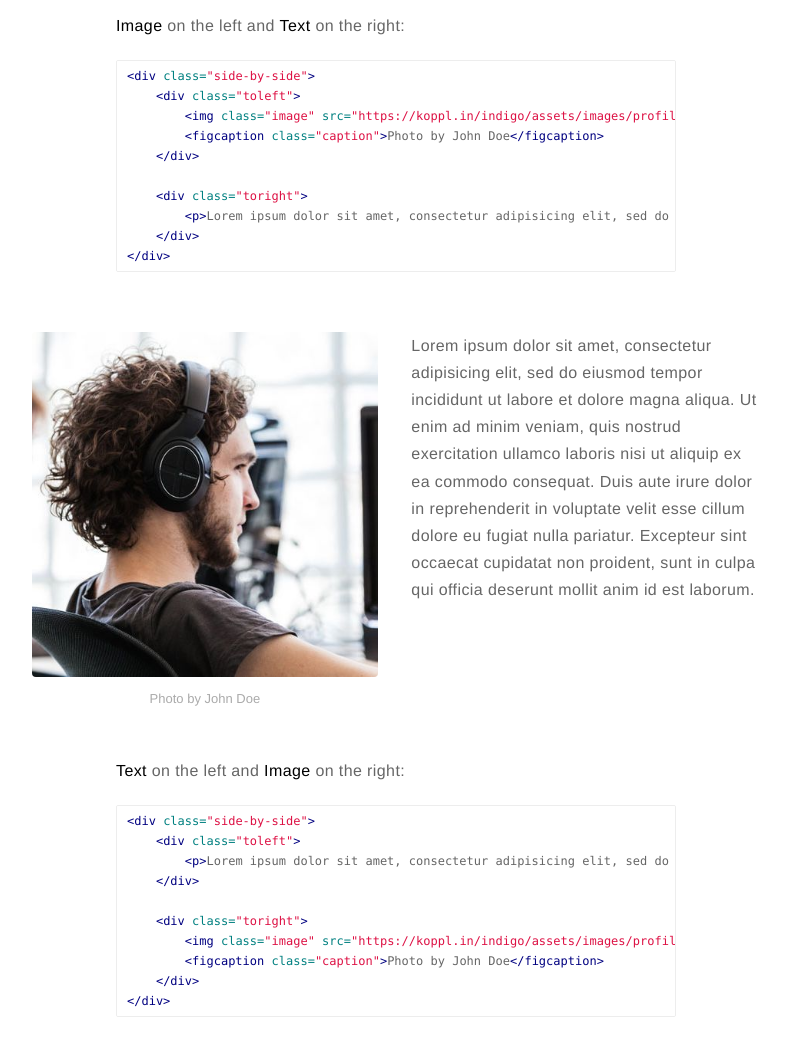
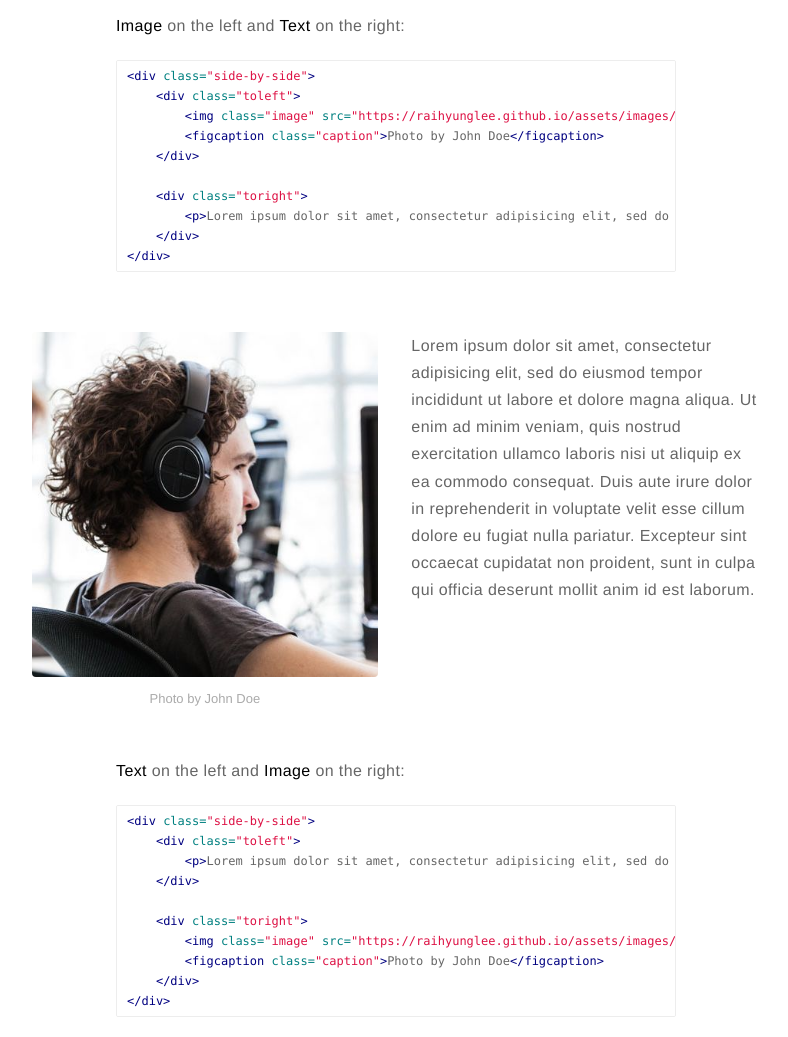
Before and after one commit to RaihyungLee/RaihyungLee.github.io, a Jekyll site: the page built from _posts/2015-02-24-markdown-extra-components.markdown, in a window 1280 px wide and 1400 px high, scrolled down 1068 px. Shown: the part 151-1188 px from the top of the window, without its empty margins (244-1032 px from the left). Built offline with Jekyll 4.4.1, drawn with Linux system fonts in a browser that asks for light colours; comment, search, counter and statistics services are not loaded; part of the change alters nothing that is shown; some of the changed text lies outside the part shown.

Commit message:
Update _config.yml

```diff
--- a/_config.yml
+++ b/_config.yml
@@ -16,7 +16,7 @@ resume: true
 resume-external: true
 resume-url: https://google.com/?q=my+resume
 
-url: https://koppl.in/indigo
+url: https://raihyunglee.github.io
 # your url: http://USERNAME.github.io
 
 permalink: /:title/
@@ -34,38 +34,38 @@ disqus:
   categories: [blog, project] # only show disqus for posts that have these categories
 
 # if you don't have any of social below, comment the line
-facebook: myfacebook
-twitter: mytwitter
+# facebook: myfacebook
+twitter: RaihyungL
 # google: mygoogle
 # instagram: myinstagram
 # pinterest: mypinterest
 # linkedin: mylinkedin
 # youtube: myyoutube
 # spotify: myspotify
-github: mygithub
+github: RaihyungLee
 # gitlab: mygitlab
 # lastfm: mylastfm
 # stackoverflow: 7044681/mystackoverflow
 # quora: userquora
 # reddit: username
-medium: medium
+# medium: medium
 # vimeo: myvimeo
 # lanyrd: mylanyrd
-email: myemail@gmail.com
+email: rhlee0124@gmail.com
 
 authors:
-    johndoe:
-        name: John Doe
-        bio: A Man who travels the world eating noodles
+    raihyunglee:
+        name: Raihyung Lee
+        bio: Graduate student studying psychology and neuroscience
         external-image: false
         picture: assets/images/profile.jpg
         twitter: johndoe
-    jamesfoster:
-        name: James Foster
-        bio: A Man who develops software with coffee
-        external-image: false
-        picture: assets/images/james.jpg
-        twitter: jamesfoster
+   # jamesfoster:
+    #    name: James Foster
+     #   bio: A Man who develops software with coffee
+      #  external-image: false
+       # picture: assets/images/james.jpg
+        #twitter: jamesfoster
 
 # do you want a larger site? change the option below
 # options: [normal, large] | default: normal
```
